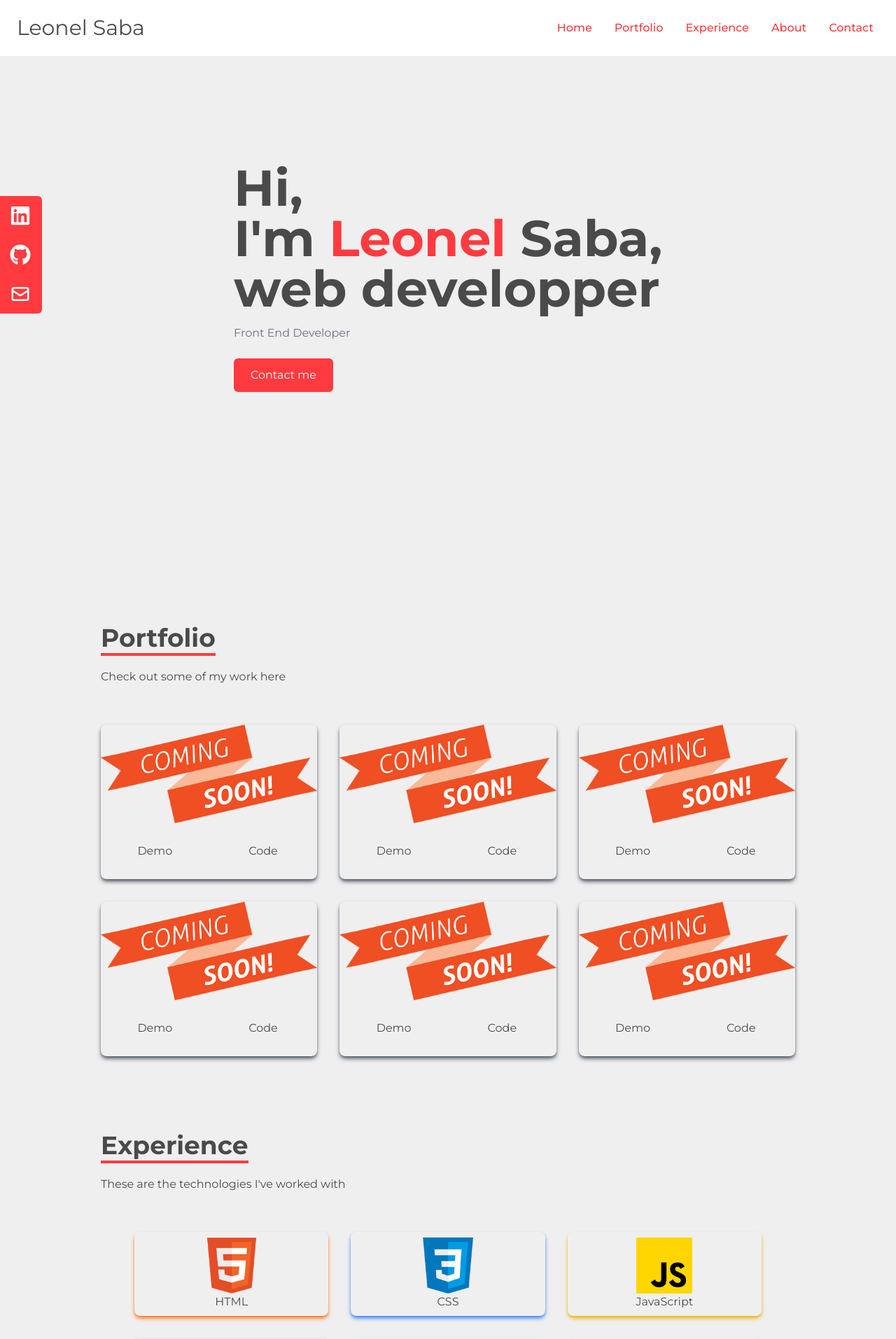
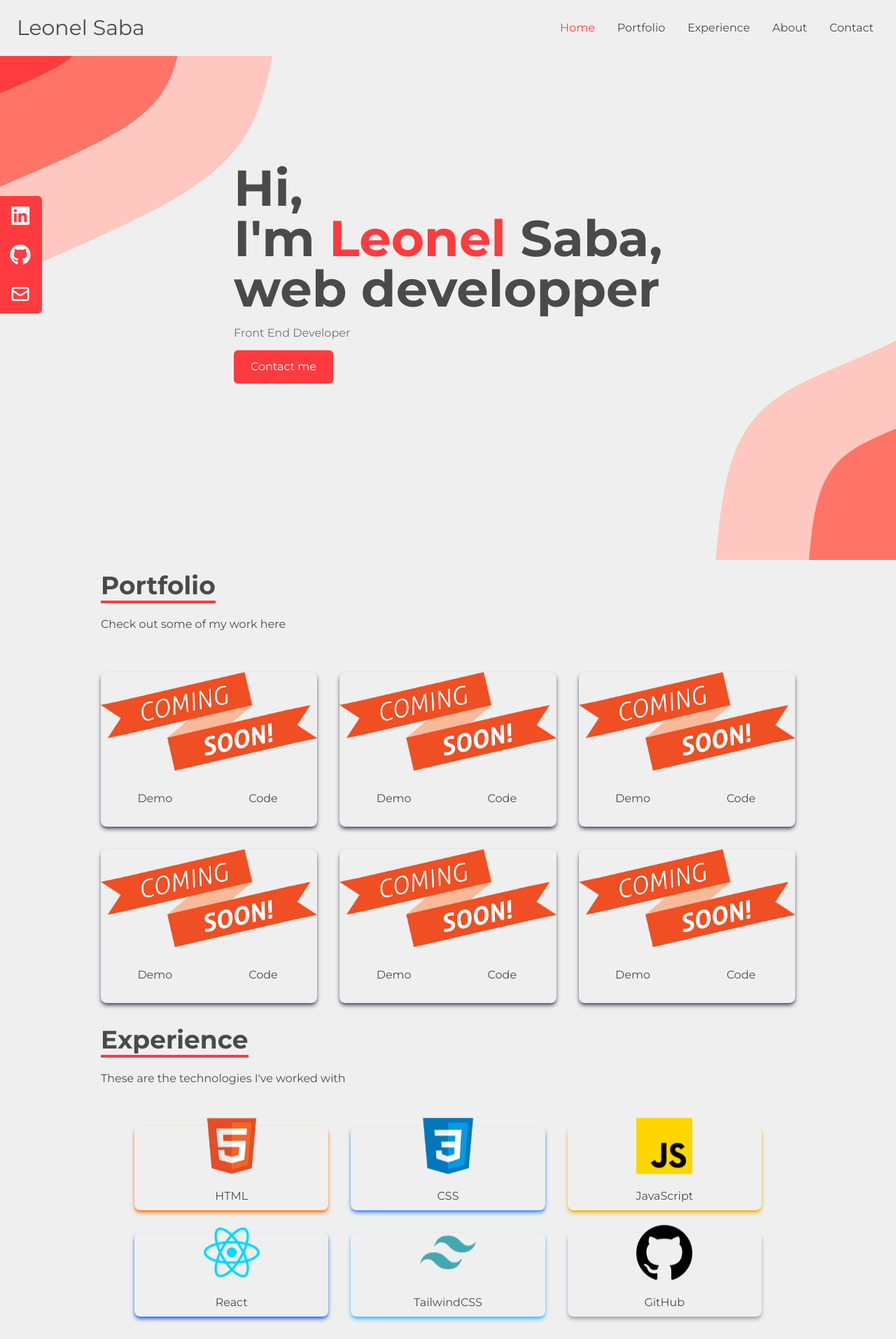
Before and after one commit to SabaLeonel/Portfolio-website, a React (Create React App) app: page / in a window 1280 px wide. Shown: the top 1913 px of the page at 70% size. Built offline with nearby package versions, Linux system fonts and the light colour scheme.

Commit message:
added svg bg image, animations

```diff
--- a/public/index.html
+++ b/public/index.html
@@ -9,21 +9,8 @@
       name="description"
       content="Leonel Saba is a web developer from Switzerland. He is a passionate and creative individual who is always looking for new challenges and opportunities to grow and improve his skills."
     />
+    <link rel="manifest" href="%PUBLIC_URL%/manifest.json" />
 
-    <!--
-      manifest.json provides metadata used when your web app is installed on a
-      user's mobile device or desktop. See https://developers.google.com/web/fundamentals/web-app-manifest/
-    -->
-    <link rel="manifest" href="%PUBLIC_URL%/manifest.json" />
-    <!--
-      Notice the use of %PUBLIC_URL% in the tags above.
-      It will be replaced with the URL of the `public` folder during the build.
-      Only files inside the `public` folder can be referenced from the HTML.
-
-      Unlike "/favicon.ico" or "favicon.ico", "%PUBLIC_URL%/favicon.ico" will
-      work correctly both with client-side routing and a non-root public URL.
-      Learn how to configure a non-root public URL by running `npm run build`.
-    -->
     <title>Leonel Saba | web developper</title>
   </head>
   <body>
--- a/src/App.js
+++ b/src/App.js
@@ -5,6 +5,7 @@ import Portfolio from "./components/Portfolio";
 import Experience from "./components/Experience";
 import Contact from "./components/Contact";
 import SocialLinks from "./components/SocialLinks";
+
 
 
 function App() {
@@ -17,6 +18,7 @@ function App() {
       <Experience />
       <About />
       <Contact />
+
     </div>
   );
 }
--- a/src/components/Contact.jsx
+++ b/src/components/Contact.jsx
@@ -3,7 +3,7 @@ import Fade from 'react-reveal/Fade';
 
 const Contact = () => {
   return (
-    <div name='contact' className='w-full ' >
+    <div name='contact' className='w-full md:h-screen' >
       <div className='flex flex-col p-4 justify-center max-w-screen-lg mx-auto h-full'>
         <Fade bottom>
           <div className='pb-8'>
--- a/src/components/Experience.jsx
+++ b/src/components/Experience.jsx
@@ -50,7 +50,7 @@ const Experience = () => {
     ];
 
     return (
-        <div name="experience" className=' w-full'>
+        <div name="experience" className='w-full'>
             <div className='max-w-screen-lg mx-auto p-4 flex flex-col justify-center w-full h-full'>
                 <Fade bottom>
                     <div>
@@ -63,7 +63,7 @@ const Experience = () => {
                         {
                             techs().map(({ id, src, title, style }) => (
                                 <div key={id} className={`shadow-md hover:scale-105 duration-500 py-2 rounded-lg ${style}`}>
-                                    <img className='w-20 mx-auto' src={src} alt="" />
+                                    <img className='w-20 mx-auto animate-bounce' src={src} alt="" />
                                     <p>{title}</p>
                                 </div>
                             ))}
--- a/src/components/Home.jsx
+++ b/src/components/Home.jsx
@@ -6,7 +6,7 @@ import Fade from 'react-reveal/Fade';
 
 const Home = () => {
     return (
-        <div name="home" className='h-screen w-full '>
+        <div name="home" className="bg-[url('./assets/blob-phone.svg')] md:bg-[url('./assets/blob.svg')]  bg-no-repeat bg-cover h-screen w-full ">
             <div className='max-w-screen-lg mx-auto flex flex-col items-center justify-center h-full px-4 md:flex-row'>
 
                 <div class='flex flex-col justify-center h-full'>
@@ -19,7 +19,7 @@ const Home = () => {
                         to="contact"
                         smooth
                         duration={500}
-                        className='group w-fit px-6 py-3 my-2 flex items-center rounded-md bg-wmelon-100 text-white cursor-pointer hover:scale-110 duration-300'>
+                        className='group w-fit px-6 py-3 my-2 flex items-center rounded-md bg-wmelon-100 text-white cursor-pointer hover:scale-110 duration-300 animate-bounce'>
                             Contact me
 
                         </Link>
--- a/src/components/NavBar.jsx
+++ b/src/components/NavBar.jsx
@@ -30,7 +30,7 @@ export const NavBar = () => {
     ];
 
     return (
-        <div className="flex justify-between items-center w-full h-20 px-4 fixed z-10 bg-white ">
+        <div className="flex justify-between items-center w-full h-20 px-4 fixed z-10 bg-neutral-100 ">
             <div>
                 <h1 className="text-3xl ml-2">Leonel Saba</h1>
             </div>
@@ -38,8 +38,8 @@ export const NavBar = () => {
                 {links.map(({ id, link }) => (
                     <li
                     key={id}
-                    className="px-4 cursor-pointer capitalize font-medium hover:scale-105 hover:text-black text-wmelon-100 duration-200 ">
-                        <Link to={link} smooth duration={500}>
+                    className="px-4 cursor-pointer capitalize hover:scale-105 hover:text-wmelon-100 text-carbon-100 duration-200">
+                        <Link activeClass="text-bold text-wmelon-100" smooth spy to={link} offset={-75} duration={500}>
                             {link}
                         </Link>
                     </li>
@@ -48,7 +48,7 @@ export const NavBar = () => {
 
             <div
             onClick={() => setNav(!nav)}
-            className="cursor-pointer pr-4 z-10 text-wmelon-100 md:hidden">
+            className="cursor-pointer pr-4 z-10 text-carbon-100 md:hidden">
                 {nav ? <FaTimes size={30} /> : <FaBars size={30} />}
             </div>
 
@@ -56,8 +56,8 @@ export const NavBar = () => {
                 <ul
                 className="flex flex-col justify-center items-center absolute top-0 left-0 w-full h-screen bg-neutral-100">
                     {links.map(({ id, link }) => (
-                        <li key={id} className="px-4 text-wmelon-100 cursor-pointer capitalize py-6 text-4xl">
-                            <Link onClick={() => setNav(!nav)} to={link} smooth duration={500}>
+                        <li key={id} className="px-4 text-carbon-100 cursor-pointer capitalize py-6 text-4xl">
+                            <Link  offset={-75} onClick={() => setNav(!nav)} activeClass="text-bold text-wmelon-100" smooth spy to={link}  duration={500}>
                             {link}
                         </Link>
                         </li>
--- a/src/components/Portfolio.jsx
+++ b/src/components/Portfolio.jsx
@@ -34,8 +34,8 @@ const Portfolio = () => {
 
 
     return (
-        <div name="portfolio" className=' w-full md:h-screen'>
-            <div className='max-w-screen-lg p-4 mx-auto flex flex-col justify-center w-full h-full'>
+        <div name="portfolio" className=' w-full'>
+            <div className='max-w-screen-lg p-4  mx-auto flex flex-col justify-center w-full h-full'>
                 <Fade bottom>
                     <div className='pb-8'>
                         <p className='text-4xl font-bold inline border-b-4 border-wmelon-100'>Portfolio</p>
--- a/src/index.css
+++ b/src/index.css
@@ -11,4 +11,6 @@
     background-color: #EFEFEF;
     color : #4A4A4A;
   }
+
+
 }
--- a/tailwind.config.js
+++ b/tailwind.config.js
@@ -10,7 +10,7 @@ module.exports = {
           100: "#FF3B3F",
         },
         carbon: {
-          100: "#A9A9A9",
+          100: "#4A4A4A",
         },
         neutral: {
           100: "#EFEFEF",
```
Also changed, not shown: src/assets/blob-phone.svg (added), src/assets/blob.svg (added), src/components/Footer.jsx (added).
